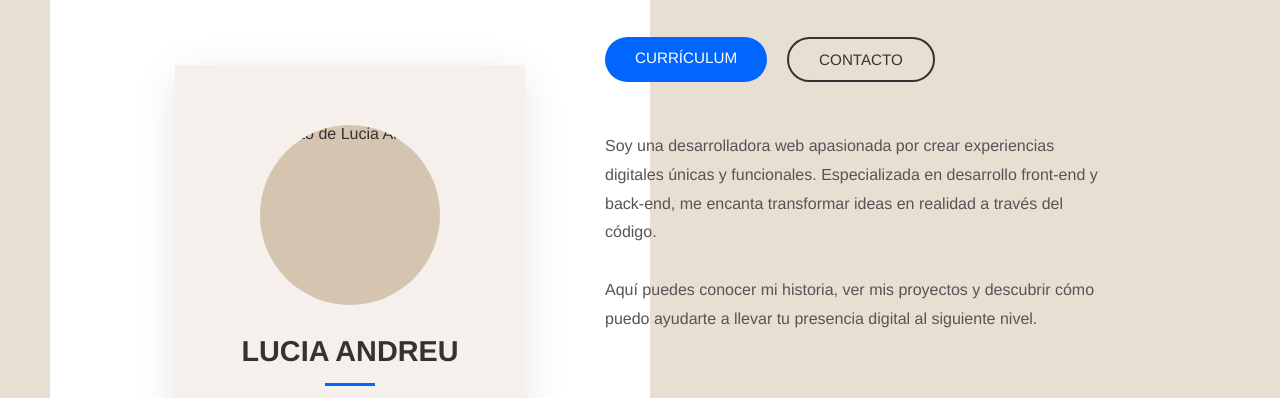
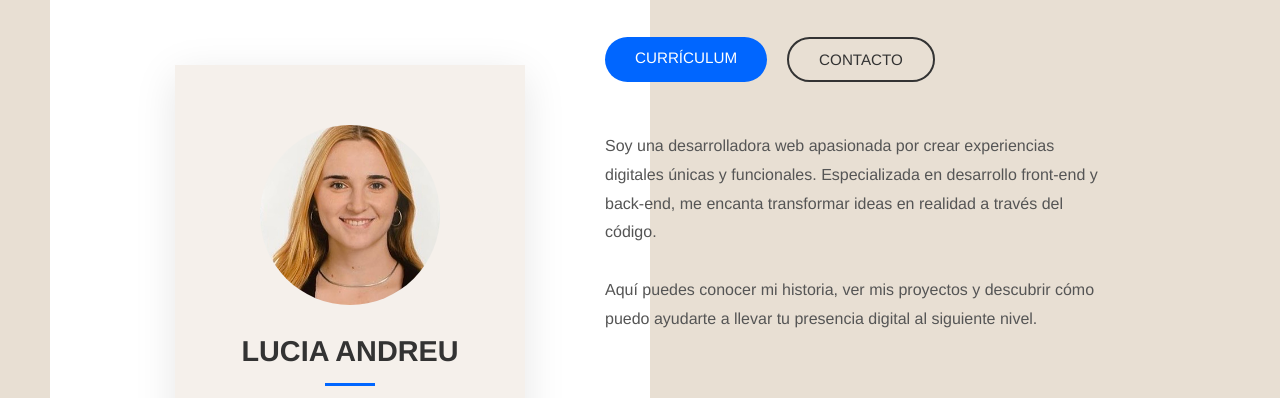
Before and after one commit to luciaar3/CV_LuciaAndreu, a plain HTML site: page index.html in a window 1280 px wide. Shown: the part 325-723 px from the top of the page. Drawn offline with Linux system fonts and the light colour scheme; the site is published under a folder, as on GitHub Pages, so addresses that start at the root find nothing.

Commit message:
ultimos retoques

```diff
--- a/index.html
+++ b/index.html
@@ -27,7 +27,7 @@
       <div class="bg-block-1"></div>
 
       <div class="profile-card">
-        <img src="/assets/img/LuciaAndreu.jpg" alt="Foto de Lucia Andreu" class="profile-image" />
+        <img src="assets/img/LuciaAndreu.jpg" alt="Foto de Lucia Andreu" class="profile-image" />
         <h2>LUCIA ANDREU</h2>
         <div class="divider"></div>
         <p class="role">Web Developer · JavaScript · Angular · Laravel</p>
```
